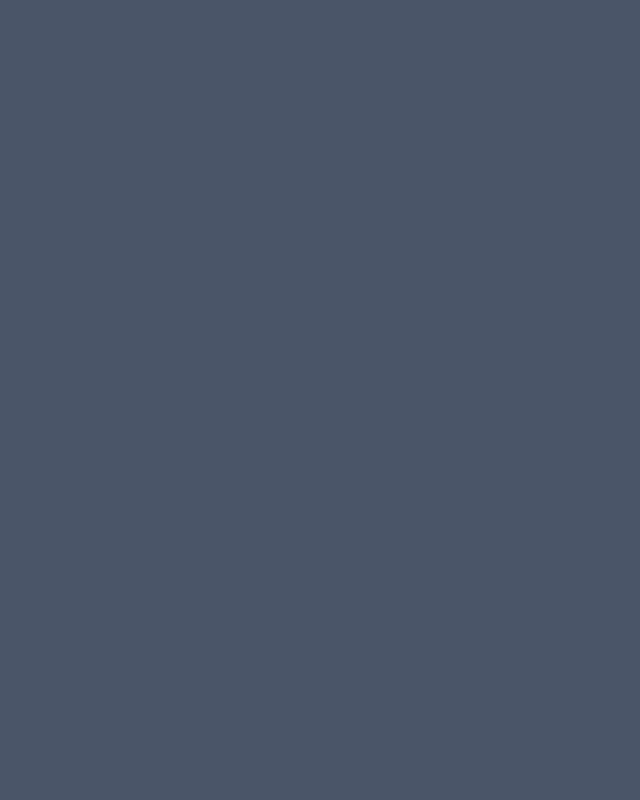
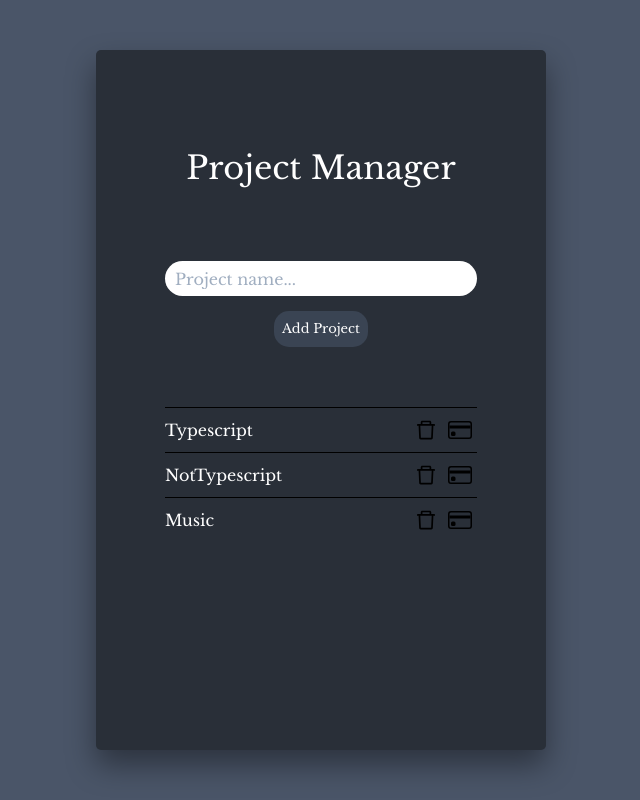
Before and after one commit to JamesTLopez/Babo, a React (Create React App) app: page /createproject in a window 1280 px wide. Shown: the whole page, without its empty margins (319-959 px from the left). Built offline with nearby package versions, Linux system fonts and the light colour scheme.

Commit message:
projects can now be deleted from state

```diff
--- a/src/App.tsx
+++ b/src/App.tsx
@@ -6,6 +6,7 @@ import Dashboard from "./components/pages/Dashboard";
 import Home from "./components/pages/Home";
 
 import { Provider } from "./context/context";
+import CreateProject from "./components/projects/CreateProject";
 
 function App() {
   return (
@@ -15,6 +16,7 @@ function App() {
           <Switch>
             <Route path="/home" component={Home}></Route>
             <Route path="/dashboard" component={Dashboard}></Route>
+            <Route path="/createproject" component={CreateProject}></Route>
           </Switch>
         </div>
       </Router>
--- a/src/assets/App.css
+++ b/src/assets/App.css
@@ -96,7 +96,7 @@ body,
 
 .createTasks .content #create-title h1 {
   margin: 2em 0 2em 0;
-  color: #636262;
+  color: white;
   text-align: center;
   font-size: 2em;
 }
@@ -123,6 +123,7 @@ body,
   width: 80%;
   height: 35px;
   border-radius: 20px;
+  border-style: none;
 }
 
 .createTasks .content #create-form .button-group {
@@ -160,10 +161,13 @@ body,
   background: transparent;
 }
 
-.createTasks .content #create-projects label {
+.createTasks .content #create-projects a {
   -webkit-box-flex: 1;
       -ms-flex: 1;
           flex: 1;
+}
+
+.createTasks .content #create-projects a label {
   color: white;
 }
 
@@ -178,6 +182,12 @@ body,
       -ms-flex-align: center;
           align-items: center;
   width: 80%;
+  padding: 5px 0 5px 0;
+  border-top: solid 1px;
+}
+
+.createTasks .content #create-projects #project-link label:hover {
+  cursor: pointer;
 }
 
 .createTasks .content #create-projects #project-link .item-group {
--- a/src/assets/App.scss
+++ b/src/assets/App.scss
@@ -73,7 +73,7 @@ body,
     #create-title{
       h1{
         margin: 2em 0 2em 0;
-        color:rgb(99, 98, 98);
+        color:rgb(255, 255, 255);
         text-align: center;
         font-size: 2em;
       }
@@ -89,6 +89,7 @@ body,
         width: 80%;
         height: 35px;
         border-radius: 20px;
+        border-style: none;
       }
       .button-group{
         margin: 10px 0 10px 0;
@@ -114,19 +115,34 @@ body,
         width: 0px;
         background: transparent;
       }
-      label{
+      a{
         flex:1;
-        color:white;
+        label{
+
+          color:white;
+        }
       }
+
       #project-link{
         display: flex;
         justify-content: flex-start;
         align-items: center;
         width: 80%;
+        padding: 5px 0 5px 0;
+        border-top:solid 1px;
+
+        label{
+          &:hover{
+            cursor: pointer;
+          }
+        }
+
+
         .item-group{
           display: flex;
           button{
             margin: 5px;
+
           }
         }
       }
--- a/src/components/layouts/Tabs.tsx
+++ b/src/components/layouts/Tabs.tsx
@@ -49,7 +49,7 @@ function Tabs() {
                 <img className="h-5" src={Inbox} alt="inbox" /> {"Music"}
               </Link>
 
-              <Link to="/dashboard/createproject">
+              <Link to="/createproject">
                 <img className="h-3" src={Plus} alt="inbox" />{" "}
                 <span className="opacity-50 text-sm">Create Projects</span>
               </Link>
--- a/src/components/projects/CreateProject.tsx
+++ b/src/components/projects/CreateProject.tsx
@@ -2,12 +2,7 @@ import React from "react";
 import { Field, Form, Formik } from "formik";
 
 import { Consumer } from "../../context/context";
-
-interface postValues {
-  title: string;
-  time: number;
-  img: string;
-}
+import ProjectLinks from "./projectComponents/ProjectLinks";
 
 function CreateProject() {
   return (
@@ -30,43 +25,7 @@ function CreateProject() {
               </section>
               <section id="create-projects">
                 {projectList.map((proj) => (
-                  <div id="project-link">
-                    <label>{proj.title}</label>
-                    <div className="item-group">
-                      <button>
-                        <svg
-                          stroke="currentColor"
-                          fill="currentColor"
-                          stroke-width="0"
-                          viewBox="0 0 1024 1024"
-                          height="1.5em"
-                          width="1.5em"
-                          xmlns="http://www.w3.org/2000/svg"
-                        >
-                          <path d="M360 184h-8c4.4 0 8-3.6 8-8v8h304v-8c0 4.4 3.6 8 8 8h-8v72h72v-80c0-35.3-28.7-64-64-64H352c-35.3 0-64 28.7-64 64v80h72v-72zm504 72H160c-17.7 0-32 14.3-32 32v32c0 4.4 3.6 8 8 8h60.4l24.7 523c1.6 34.1 29.8 61 63.9 61h454c34.2 0 62.3-26.8 63.9-61l24.7-523H888c4.4 0 8-3.6 8-8v-32c0-17.7-14.3-32-32-32zM731.3 840H292.7l-24.2-512h487l-24.2 512z"></path>
-                        </svg>
-                      </button>
-                      <button>
-                        <svg
-                          stroke="currentColor"
-                          fill="currentColor"
-                          stroke-width="0"
-                          viewBox="0 0 16 16"
-                          height="1.5em"
-                          width="1.5em"
-                          xmlns="http://www.w3.org/2000/svg"
-                        >
-                          <path
-                            fill-rule="evenodd"
-                            d="M14 3H2a1 1 0 00-1 1v8a1 1 0 001 1h12a1 1 0 001-1V4a1 1 0 00-1-1zM2 2a2 2 0 00-2 2v8a2 2 0 002 2h12a2 2 0 002-2V4a2 2 0 00-2-2H2z"
-                            clip-rule="evenodd"
-                          ></path>
-                          <rect width="3" height="3" x="2" y="9" rx="1"></rect>
-                          <path d="M1 5h14v2H1z"></path>
-                        </svg>
-                      </button>
-                    </div>
-                  </div>
+                 <ProjectLinks key={proj.title} title={proj.title}/>
                 ))}
               </section>
             </div>
--- /dev/null
+++ b/src/components/projects/projectComponents/ProjectLinks.tsx
@@ -0,0 +1,72 @@
+import React, { useState } from "react";
+import { Link } from "react-router-dom";
+import { Consumer } from "../../../context/context";
+
+interface projectLinks {
+  title: string;
+}
+
+const ProjectLinks: React.FC<projectLinks> = ({ title }) => {
+  const [deleted, isDelete] = useState<boolean>(false);
+
+  return (
+    <Consumer>
+      {(Projects) => {
+          let {dispatch} = Projects;
+
+        return (
+          <>
+            {!deleted ? (
+              <div id="project-link">
+                  <Link to ={`/dashboard/projects/${title}`}>
+                  <label>{title}</label>
+                  </Link>
+
+                <div className="item-group">
+                  <button
+                    onClick={() => {
+                      dispatch({payload:title,type:"DELETE_PROJECT"});
+                    }}
+                  >
+                    <svg
+                      stroke="currentColor"
+                      fill="currentColor"
+                      strokeWidth="0"
+                      viewBox="0 0 1024 1024"
+                      height="1.5em"
+                      width="1.5em"
+                      xmlns="http://www.w3.org/2000/svg"
+                    >
+                      <path d="M360 184h-8c4.4 0 8-3.6 8-8v8h304v-8c0 4.4 3.6 8 8 8h-8v72h72v-80c0-35.3-28.7-64-64-64H352c-35.3 0-64 28.7-64 64v80h72v-72zm504 72H160c-17.7 0-32 14.3-32 32v32c0 4.4 3.6 8 8 8h60.4l24.7 523c1.6 34.1 29.8 61 63.9 61h454c34.2 0 62.3-26.8 63.9-61l24.7-523H888c4.4 0 8-3.6 8-8v-32c0-17.7-14.3-32-32-32zM731.3 840H292.7l-24.2-512h487l-24.2 512z"></path>
+                    </svg>
+                  </button>
+                  <button>
+                    <svg
+                      stroke="currentColor"
+                      fill="currentColor"
+                      strokeWidth="0"
+                      viewBox="0 0 16 16"
+                      height="1.5em"
+                      width="1.5em"
+                      xmlns="http://www.w3.org/2000/svg"
+                    >
+                      <path
+                        fillRule="evenodd"
+                        d="M14 3H2a1 1 0 00-1 1v8a1 1 0 001 1h12a1 1 0 001-1V4a1 1 0 00-1-1zM2 2a2 2 0 00-2 2v8a2 2 0 002 2h12a2 2 0 002-2V4a2 2 0 00-2-2H2z"
+                        clipRule="evenodd"
+                      ></path>
+                      <rect width="3" height="3" x="2" y="9" rx="1"></rect>
+                      <path d="M1 5h14v2H1z"></path>
+                    </svg>
+                  </button>
+                </div>
+              </div>
+            ) : null}
+          </>
+        );
+      }}
+    </Consumer>
+  );
+};
+
+export default ProjectLinks;
--- a/src/context/context.tsx
+++ b/src/context/context.tsx
@@ -3,6 +3,14 @@ import { User, jamesUser } from "./state";
 
 export const projectsReducer = (state: any, action: any) => {
   switch (action.type) {
+    case"DELETE_PROJECT":
+
+      let projects = state.allProjects.filter((x:any) => x.title != action.payload);
+
+      return{
+        ...state,
+        allProjects:projects
+      }
     case "CREATE_POST":
       console.log(action.payload);
       return {
```
Also changed, not shown: src/components/projects/projectComponents/ProjectForm.tsx (added, +11 -0 lines), 1 other file (tests, documents, lock files or other folders).
